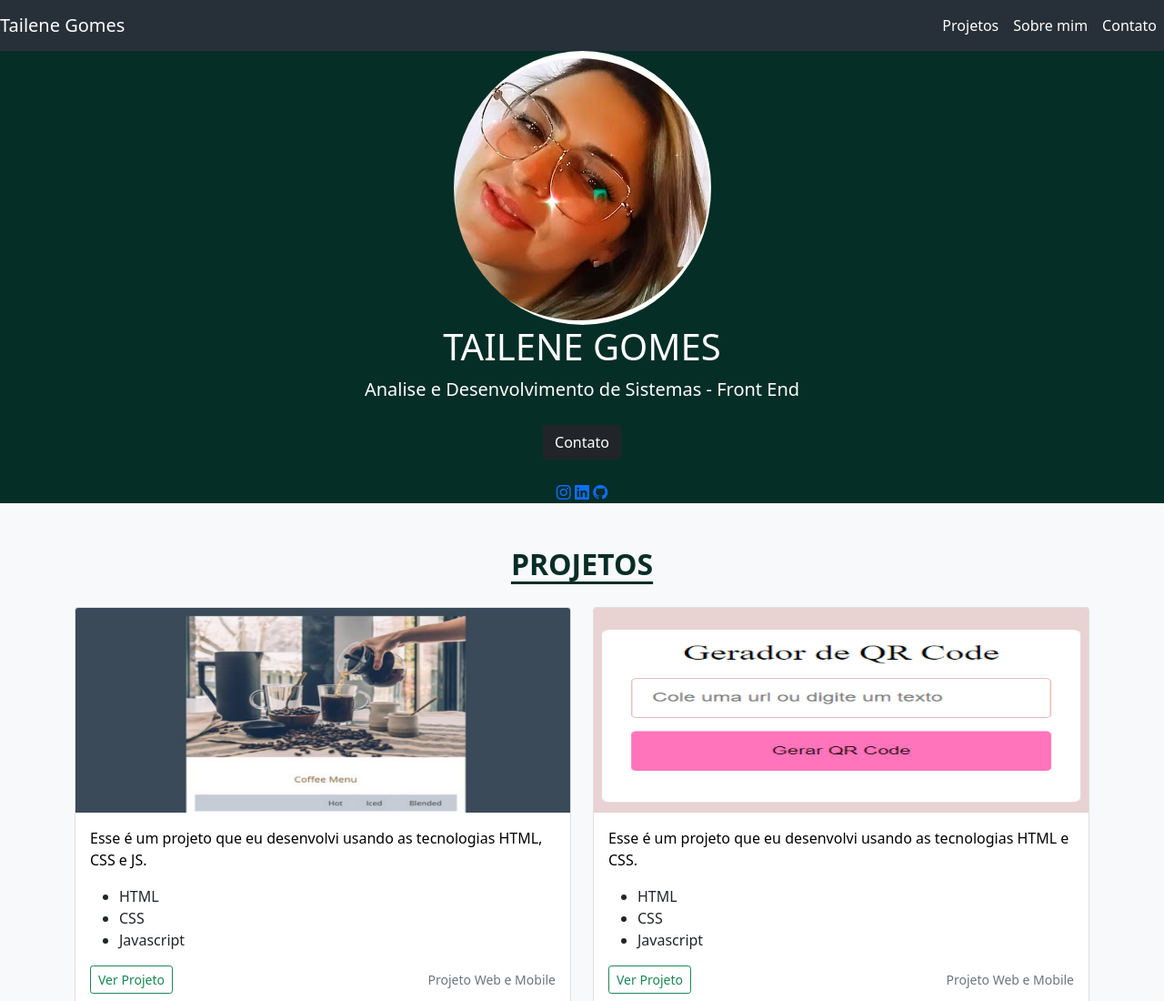
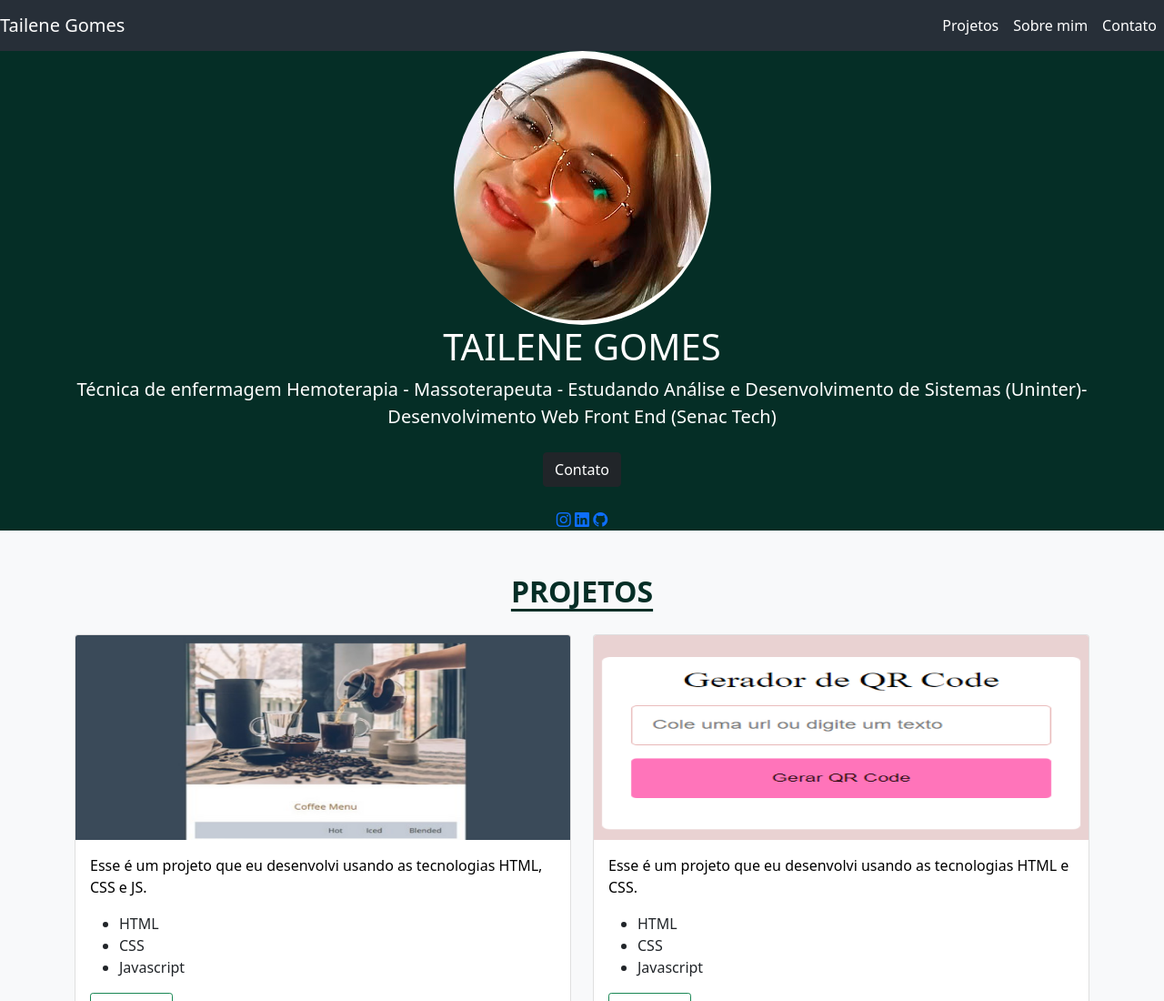
Before and after one commit to TaileneGomes/Meu-Portif-lio, a plain HTML site: page index.html in a window 1280 px wide. Shown: the top 1100 px of the page at 91% size. Drawn offline with nearby package versions, Linux system fonts and the light colour scheme.

Commit message:
Ajustes Profissionais

```diff
--- a/index.html
+++ b/index.html
@@ -38,7 +38,7 @@
         <div class="container">
             <img src="Img/fototay1.png" class="foto-perfil" alt="Responsive image">
             <h1 class="jumbotron-heading" style="color:white;text-transform: uppercase;">Tailene Gomes</h1>
-            <p class="lead" style="color:white !important;">Analise e Desenvolvimento de Sistemas - Front End
+            <p class="lead" style="color:white !important;">Técnica de enfermagem Hemoterapia - Massoterapeuta - Estudando Análise e Desenvolvimento de Sistemas (Uninter)-  Desenvolvimento Web Front End (Senac Tech)
             </p>
             <p>
            <a href="#contato" class="btn btn-dark my-2">Contato</a>
```
